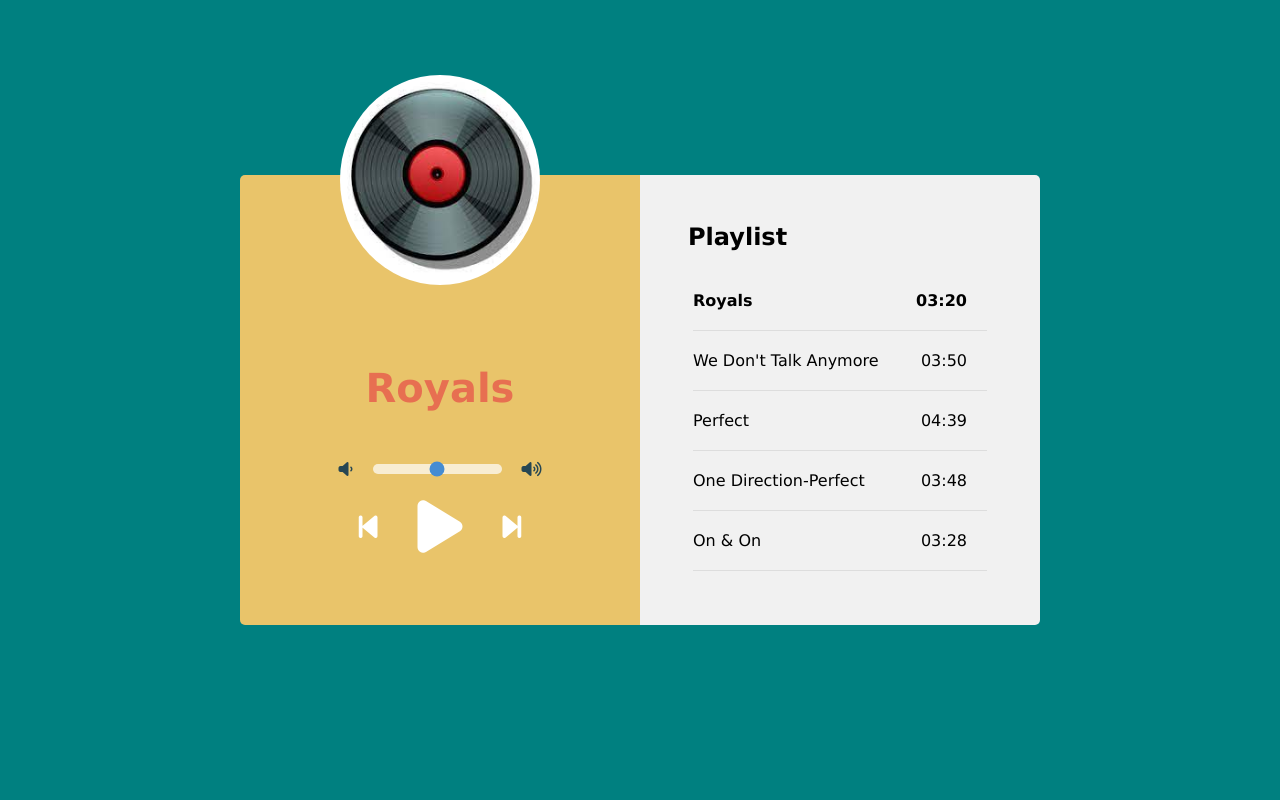
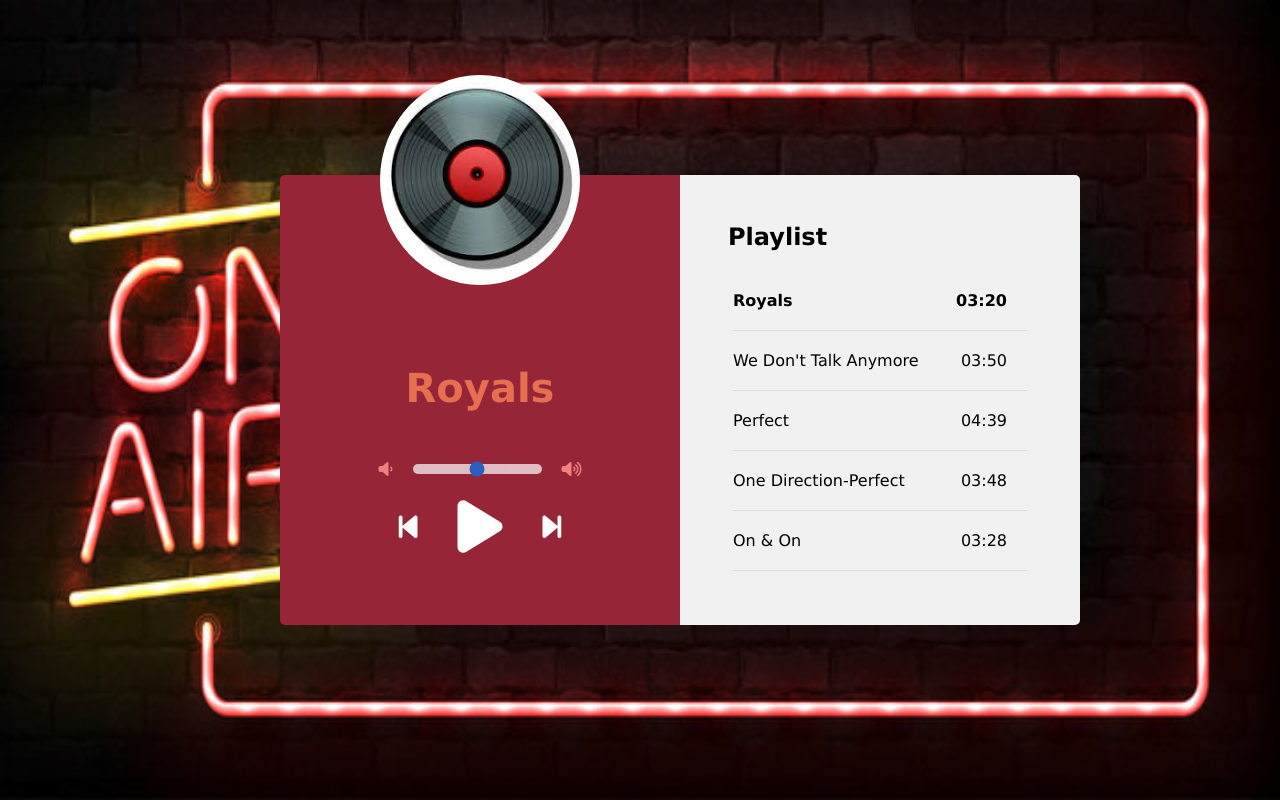
Before and after one commit to saumyaSharma0101/Music-Player, a PHP site: page / in a window 1280 px wide. Run offline with PHP 8.4, Linux system fonts and the light colour scheme; some libraries are stand-ins or nearby versions.

Commit message:
added background image

```diff
--- a/script.js
+++ b/script.js
@@ -17,7 +17,7 @@ function loadAudio() {
   songHeading = songListItems[songIndex].getAttribute("data-name");
   title.innerText = songHeading;
 
-  for (i = 0; i < songListItems.length; i++) {
+  for (let i = 0; i < songListItems.length; i++) {
     songListItems[i].classList.remove("active");
   }
   songList.getElementsByTagName("li")[songIndex].classList.add("active");
@@ -25,9 +25,10 @@ function loadAudio() {
 
 function loadSongs() {
   let songs = songList.getElementsByTagName("li");
-  for (i = 0; i < songs.length; i++) {
+  for (let i = 0; i < songs.length; i++) {
     songArray.push(songs[i].getAttribute("data-src"));
   }
+//   console.log(songArray);
   loadAudio();
 }
 loadSongs();
@@ -84,6 +85,7 @@ prevBtn.addEventListener("click", function(){
 
 songList.addEventListener("click", function(e){
     songIndex = e.target.closest("li").getAttribute("data-index");
+    //console.log(e.target.closest("li"));
     loadAudio();
     playAudio();
 });
--- a/style.css
+++ b/style.css
@@ -10,18 +10,22 @@ body {
   display: flex;
   width: 100%;
   height: 100%;
-  justify-content: center;
+  justify-content: flex-end;
   align-items: center;
-  background-color: teal;
+  /* background-color: teal; */
+  background-image: url("/images/bg2.jpg");
+  background-repeat: no-repeat;
+  background-size: 100% 100%;
 }
 .music-player {
   display: flex;
   flex-direction: row;
   max-height: 450px;
   width: 800px;
+  margin-right: 200px;
 }
 .player {
-  background: #e9c46a;
+  background: rgb(150, 37, 55);
   padding: 3em;
   display: flex;
   flex-direction: column;
@@ -64,7 +68,8 @@ body {
   align-items: center;
 }
 .slidecontainer i {
-  color: #264653;
+  /* color: #264653; */
+  color: lightcoral;
   font-size: 16px;
 }
 .slider {
@@ -139,7 +144,8 @@ body {
   border-radius: 5px;
 }
 ::-webkit-scrollbar-thumb {
-  background: #e9c46a;
+  /* background: #e9c46a; */
+  background: lightcoral;
   border-radius: 10px;
 }
 ::-webkit-scrollbar-thumb:hover {
```
Also changed, not shown: index.html (+1 -8 lines), images/bg.jpeg (added), images/bg2.jpg (added), images/bg3.png (added), images/bg4.jpg (added).
